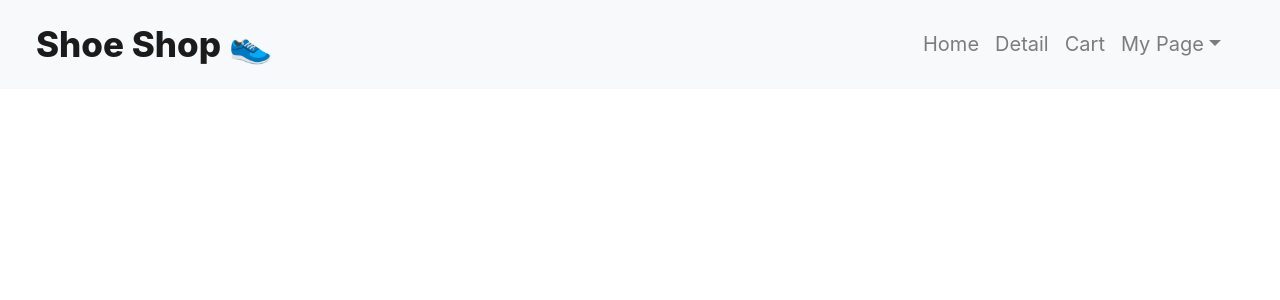
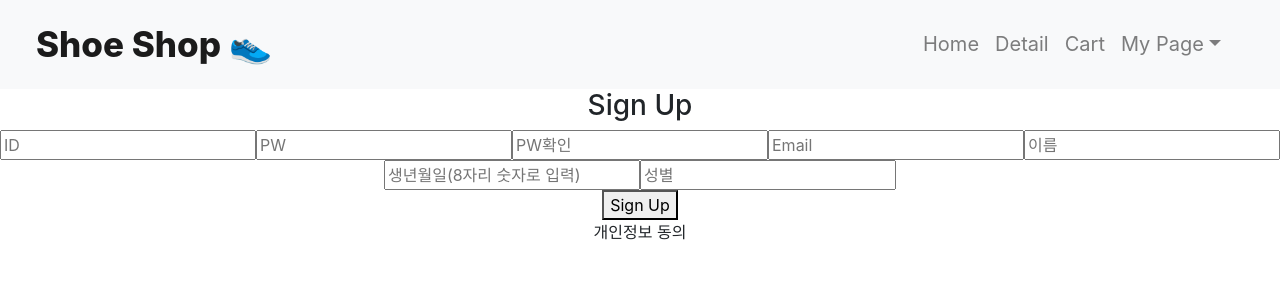
Before and after one commit to kirin059/React_shop, a React (Create React App) app: page /signup in a window 1280 px wide. Shown: the top 300 px of the page. Built offline with nearby package versions, Linux system fonts and the light colour scheme.

Commit message:
Add: sign up 페이지 레이아웃 생성

```diff
--- a/src/App.js
+++ b/src/App.js
@@ -8,6 +8,8 @@ import Product from './component/Product/Product';
 import Detail from './component/Detail/Detail';
 import Cart from './component/Cart/Cart';
 import Login from './component/Login/Login';
+import Signup from './component/Signup/Signup'
+
 import './App.scss';
 
 export let lestContext = React.createContext();
@@ -91,6 +93,10 @@ function App() {
           <Login />
         </Route>
 
+        <Route path="/signup">
+          <Signup />
+        </Route>
+
         <Route path="/:id">
           <div></div>
         </Route>
--- /dev/null
+++ b/src/component/Signup/Signup.js
@@ -0,0 +1,28 @@
+import React from 'react';
+import './Signup.scss'
+
+const Signup = () => {
+    return (
+        <div className="signup">
+            <div className="header">
+                <h3>Sign Up</h3>
+            </div>
+            <div className="info">
+                <input placeholder="ID" />
+                <input placeholder="PW" />
+                <input placeholder="PW확인" />
+                <input placeholder="Email" />
+                <input placeholder="이름" />
+                <input placeholder="생년월일(8자리 숫자로 입력)" />
+                <input placeholder="성별" />
+            </div>
+            <button className="loginBtn">Sign Up</button>
+
+            <div className="footer">
+                <p>개인정보 동의</p>
+            </div>
+        </div>
+    );
+};
+
+export default Signup;
```
Also changed, not shown: src/component/Signup/Signup.scss (added).
